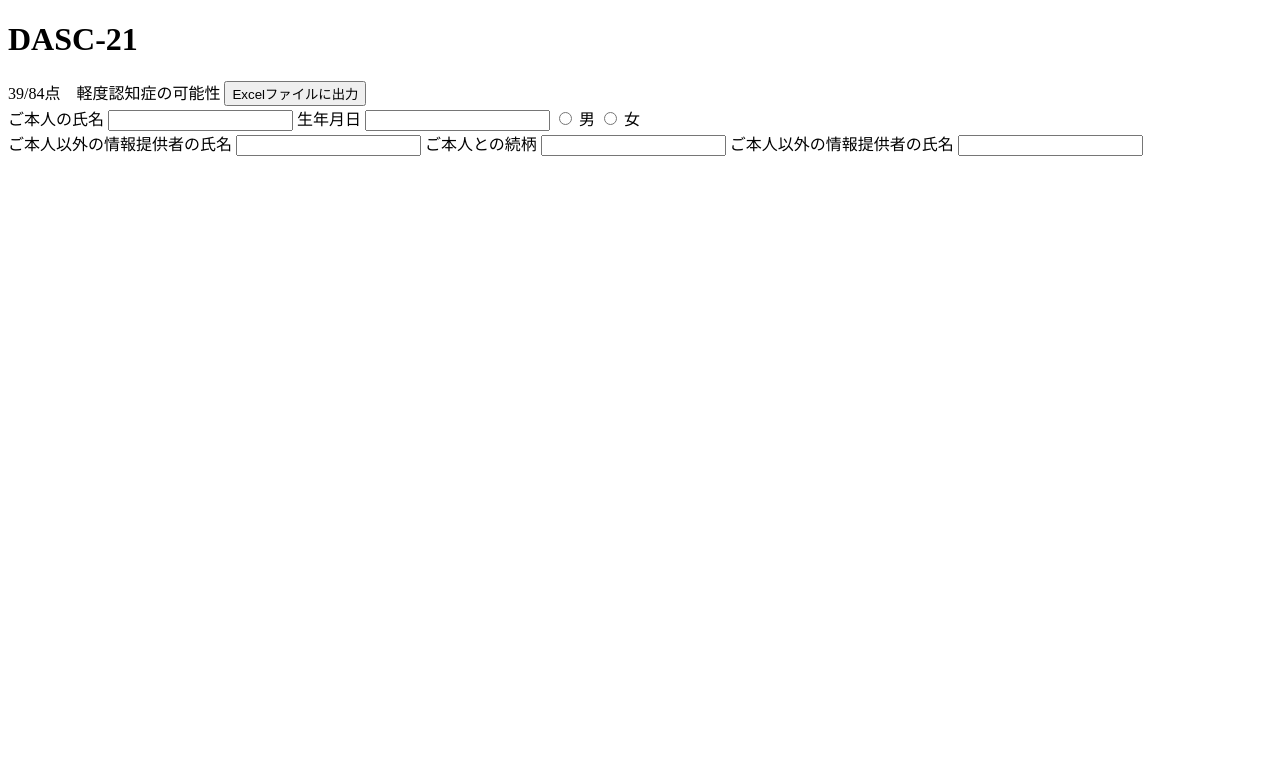
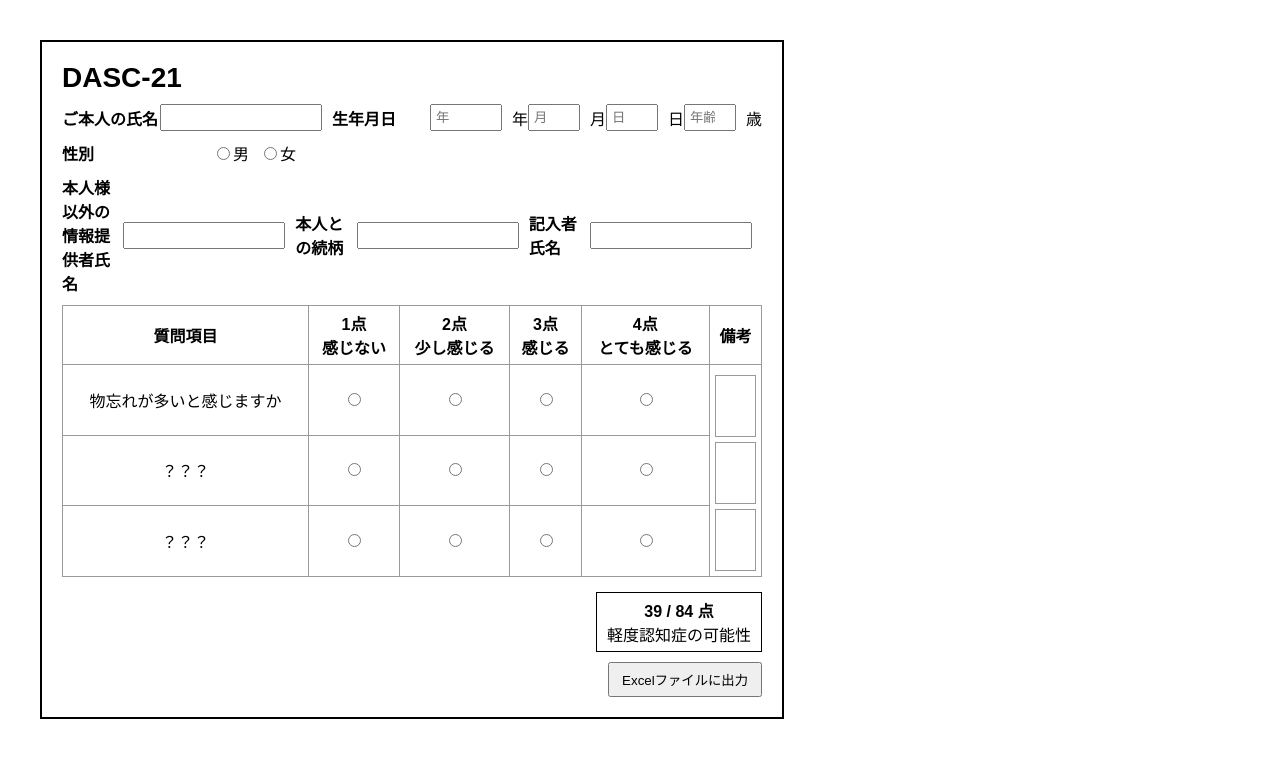
Before and after one commit to UMEZAWADAN/SD-5, a Python web app: template templates/dasc_21.html in a window 1280 px wide. Shown: the top 758 px of the page. Run offline with Jinja, Linux system fonts and the light colour scheme; the template is opened without the code that fills it, so the values that code supplies are empty.

Commit message:
dasc_21変更

```diff
--- /dev/null
+++ b/static/css/dasc_21.css
@@ -0,0 +1,59 @@
+body {
+    font-family: "Meiryo", sans-serif;
+    margin: 40px;
+}
+.container {
+    border: 2px solid #000;
+    padding: 20px;
+    width: 700px;
+}
+.title {
+    font-size: 28px;
+    font-weight: bold;
+    margin-bottom: 10px;
+}
+.row {
+    display: flex;
+    align-items: center;
+    margin-bottom: 10px;
+}
+.label {
+    width: 150px;
+    font-weight: bold;
+}
+input[type="text"], input[type="number"], select {
+    padding: 4px;
+    margin-right: 10px;
+    width: 150px;
+}
+.score-box {
+    border: 1px solid #000;
+    padding: 5px 10px;
+    text-align: center;
+    margin-left: auto;
+}
+.gender label {
+    margin-right: 10px;
+}
+.scale-table {
+    width: 100%;
+    border-collapse: collapse;
+    margin-top: 10px;
+}
+.scale-table th, .scale-table td {
+    border: 1px solid #999;
+    text-align: center;
+    padding: 5px;
+}
+.notes {
+    border: 1px solid #999;
+    height: 60px;
+    margin-top: 5px;
+}
+.button-area {
+    text-align: right;
+    margin-top: 10px;
+}
+button {
+    padding: 6px 12px;
+}
--- a/templates/dasc_21.html
+++ b/templates/dasc_21.html
@@ -1,36 +1,84 @@
 <!DOCTYPE html>
-<html>
+<html lang="ja">
 <head>
-    <title>DASC-21評価</title>
-    <meta charset="UTF-8">
+<link rel="stylesheet" type="text/css" href="../static/dasc_21.css">
+<meta charset="UTF-8">
+<title>DASC-21</title>
 </head>
 <body>
-    <header>
-        <h1>DASC-21</h1>
-        <label>39/84点　軽度認知症の可能性</label>
-        <input type="button" value="Excelファイルに出力">
-    </header>
-    <article>
-        <div>
-            <label for="name">ご本人の氏名</label>
-            <input type="textbox" id="name" name="name">
-            <label for="born">生年月日</label>
-            <input type="textbox" id="born" name="born">
-            <input type="radio" id="male" name="gender" value="male">
-            <label for="male">男</label>
-            <input type="radio" id="female" name="gender" value="female">
-            <label for="male">女</label>
+
+<div class="container">
+    <div class="title">DASC-21</div>
+
+    <div class="row">
+        <div class="label">ご本人の氏名</div>
+        <input type="text">
+        <div class="label">生年月日</div>
+        <input type="number" placeholder="年" style="width:60px;">年
+        <input type="number" placeholder="月" style="width:40px;">月
+        <input type="number" placeholder="日" style="width:40px;">日
+        <input type="number" placeholder="年齢" style="width:40px;">歳
+    </div>
+
+    <div class="row gender">
+        <div class="label">性別</div>
+        <label><input type="radio" name="gender">男</label>
+        <label><input type="radio" name="gender">女</label>
+    </div>
+
+    <div class="row">
+        <div class="label">本人様以外の情報提供者氏名</div>
+        <input type="text">
+        <div class="label">本人との続柄</div>
+        <input type="text">
+        <div class="label">記入者氏名</div>
+        <input type="text">
+    </div>
+
+    <table class="scale-table">
+        <tr>
+            <th>質問項目</th>
+            <th>1点<br>感じない</th>
+            <th>2点<br>少し感じる</th>
+            <th>3点<br>感じる</th>
+            <th>4点<br>とても感じる</th>
+            <th>備考</th>
+        </tr>
+        <tr>
+            <td>物忘れが多いと感じますか</td>
+            <td><input type="radio" name="q1"></td>
+            <td><input type="radio" name="q1"></td>
+            <td><input type="radio" name="q1"></td>
+            <td><input type="radio" name="q1"></td>
+            <td rowspan="3"><div class="notes"></div><div class="notes"></div><div class="notes"></div></td>
+        </tr>
+        <tr>
+            <td>？？？</td>
+            <td><input type="radio" name="q2"></td>
+            <td><input type="radio" name="q2"></td>
+            <td><input type="radio" name="q2"></td>
+            <td><input type="radio" name="q2"></td>
+        </tr>
+        <tr>
+            <td>？？？</td>
+            <td><input type="radio" name="q3"></td>
+            <td><input type="radio" name="q3"></td>
+            <td><input type="radio" name="q3"></td>
+            <td><input type="radio" name="q3"></td>
+        </tr>
+    </table>
+
+    <div class="row" style="margin-top:15px;">
+        <div class="score-box">
+            <strong>39 / 84 点</strong><br>軽度認知症の可能性
         </div>
+    </div>
 
-        <div>
-            <label for="name">ご本人以外の情報提供者の氏名</label>
-            <input type="textbox" id="infoName" name="infoName">
-            <label for="name">ご本人との続柄</label>
-            <input type="textbox" id="relation" name="relation">
-            <label for="name">ご本人以外の情報提供者の氏名</label>
-            <input type="textbox" id="infoName" name="infoName">
-        </div>
+    <div class="button-area">
+        <button>Excelファイルに出力</button>
+    </div>
+</div>
 
-    </article>
 </body>
 </html>
+</html>
```
